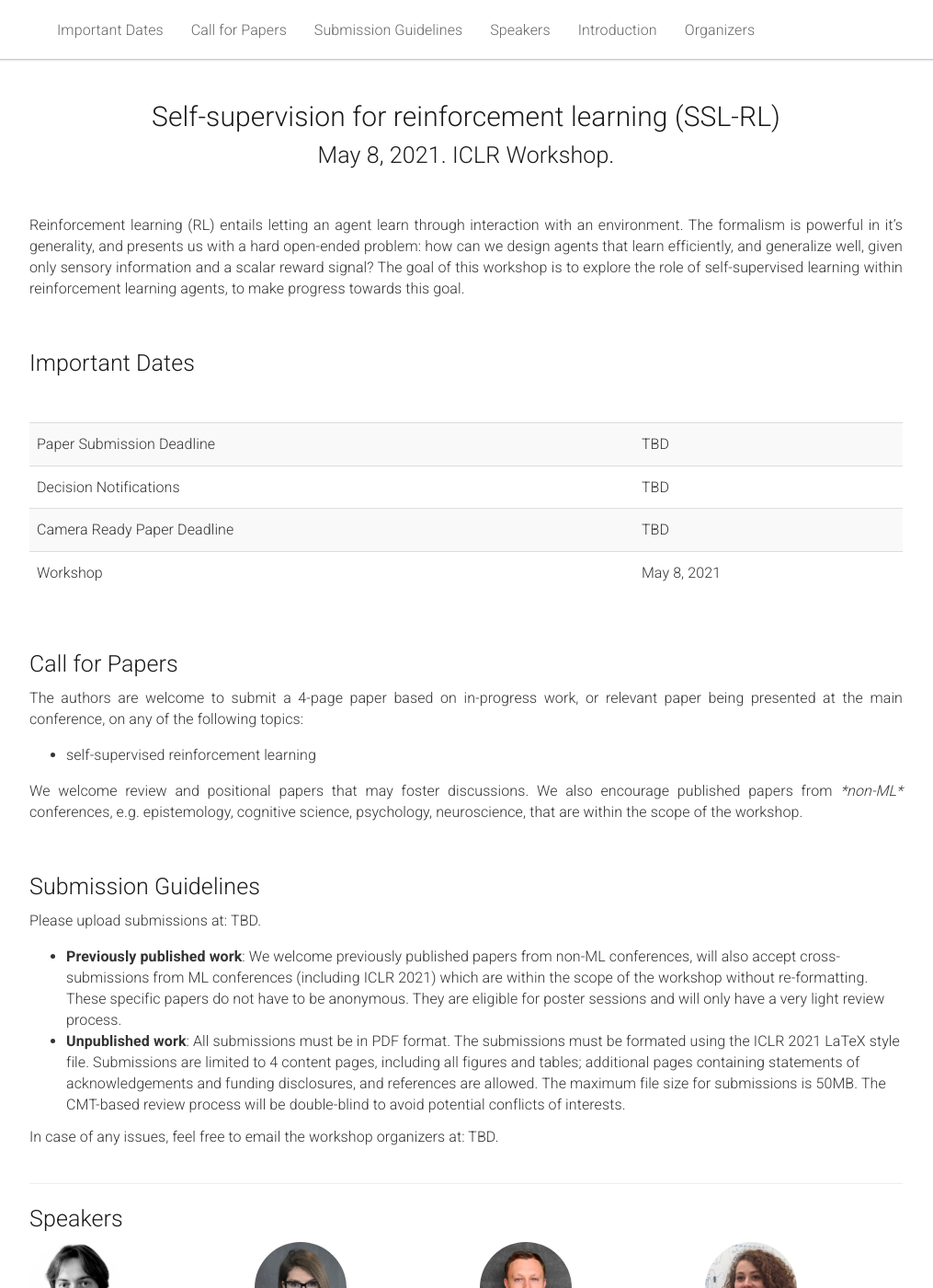
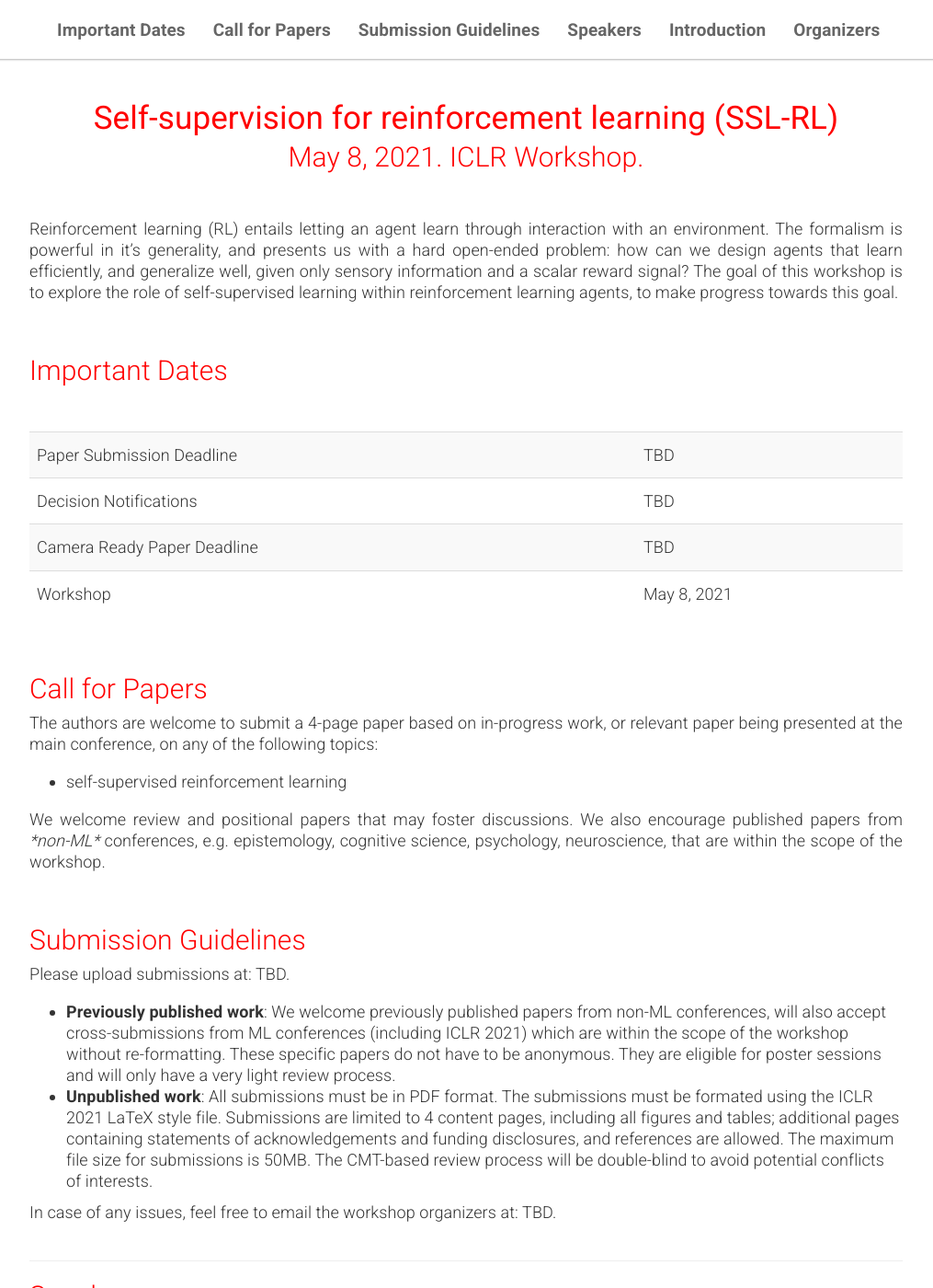
Before and after one commit to sslrlworkshop/sslrlworkshop.github.io, a Jekyll site: the page built from _pages/home.md, in a window 1280 px wide and 1400 px high. Shown: the whole window at 92% size, without its empty margins (133-1148 px from the left). Built offline with Jekyll 4.4.1, drawn with Linux system fonts in a browser that asks for light colours.

Commit message:
changed css file

```diff
--- a/static/css/main.css
+++ b/static/css/main.css
@@ -1,5 +1,5 @@
 body {
-  font-size: 16px;
+  font-size: 18px;
   line-height: 23px;
   font-weight: 300;
   -webkit-font-smoothing: subpixel-antialiased;
@@ -29,14 +29,17 @@ h1,h2,h3 {
 
 h1 {
   margin: 0 0 10px;
-  font-size: 30px;
+  font-size: 35px;
   line-height: 35px;
+  color:red;
+  font-weight:400;
 }
 
 h2 {
   margin: 0 0 10px;
-  font-size: 25px;
+  font-size: 30px;
   line-height: 30px;
+  color:red;
 }
 
 h3 {
@@ -44,6 +47,8 @@ h3 {
   font-size: 20px;
   line-height: 25px;
 }
+
+
 
 .page-header {
   margin-top: 20px;
@@ -53,7 +58,8 @@ h3 {
 p.authors {
   margin-bottom: 5px;
   color: #808080;
-  font-size: 20px;
+  font-size: 25px;
+
 }
 
 p.authors a {
@@ -68,12 +74,16 @@ img {
 
 p {
   text-align: justify;
+
 }
 
 a {
   text-decoration: none;
-  border-bottom: 1px solid #ccc;
-  color: inherit;
+  border-bottom: 0px solid #ccc;
+  color: #79706e;
+  font-weight:bold;
+  font-size:19px;
+
 }
 
 .navbar a {
@@ -125,8 +135,8 @@ pre {
 }
 
 .people-pic {
-  width: 100px;
-  height: 100px;
+  width: 150px;
+  height: 150px;
   border-radius: 50%;
 }
 
@@ -136,8 +146,8 @@ pre {
 
 .people-name h6 {
   margin: 2px 0;
-  font-weight: 300;
-  font-size: 11px;
+  font-weight: 350;
+  font-size: 15px;
 }
 
 #sequence {
```
Also changed, not shown: Gemfile.lock.
